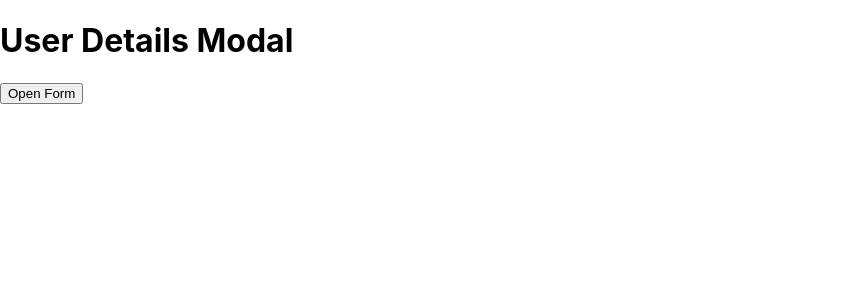
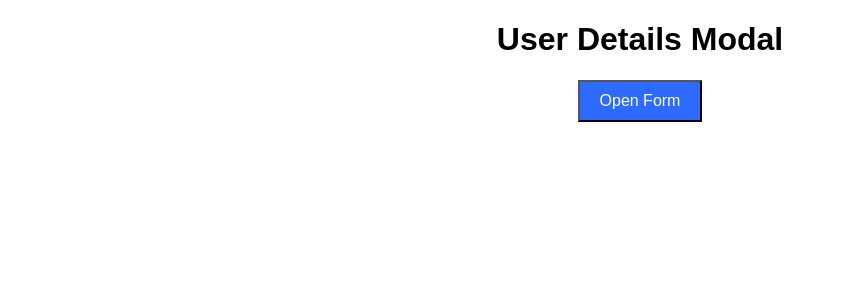
Before and after one commit to satwikbhat1/xmodal, a React (Create React App) app: page / in a window 1280 px wide. Shown: the top 300 px of the page, without its empty margins (0-844 px from the left). Built offline with nearby package versions, Linux system fonts and the light colour scheme.

Commit message:
Update App.css

```diff
--- a/src/App.css
+++ b/src/App.css
@@ -1,31 +1,74 @@
+.app {
+  font-family: Arial, sans-serif;
+  margin: 20px;
+}
+
+h1 {
+  text-align: center;
+}
+
+button {
+  padding: 10px 20px;
+  font-size: 16px;
+  background-color: rgba(0, 76, 255, 0.824);
+  color: white;
+}
+
+.button {
+  display: flex;
+  align-items: center;
+  justify-content: center;
+}
+
 .modal {
   position: fixed;
   top: 0;
   left: 0;
-  width: 100%;
-  height: 100%;
-  background: rgba(0, 0, 0, 0.5);
+  right: 0;
+  bottom: 0;
+  background-color: rgba(0, 0, 0, 0.5);
   display: flex;
   justify-content: center;
   align-items: center;
-  z-index: 1000;
 }
 
 .modal-content {
-  background: white;
+  background-color: white;
   padding: 20px;
   border-radius: 8px;
   width: 300px;
+  box-shadow: 0 4px 8px rgba(0, 0, 0, 0.2);
 }
 
-button.submit-button {
-  padding: 10px;
-  background-color: #4CAF50;
-  color: white;
-  border: none;
-  cursor: pointer;
+label {
+  display: block;
+  margin-bottom: 5px;
+  font-weight: bold;
 }
 
-button.submit-button:hover {
+input {
+  width: 100%;
+  padding: 8px;
+  margin-bottom: 15px;
+  border: 1px solid #ccc;
+  border-radius: 4px;
+}
+
+.submit-button {
+  padding: 10px;
+  background-color: rgba(0, 0, 255, 0.752);
+  color: white;
+  font-size: 16px;
+  border: none;
+  border-radius: 4px;
+}
+
+.sbt {
+  display: flex;
+  align-items: center;
+  justify-content: center;
+}
+
+.submit-button:hover {
   background-color: #45a049;
 }
```
